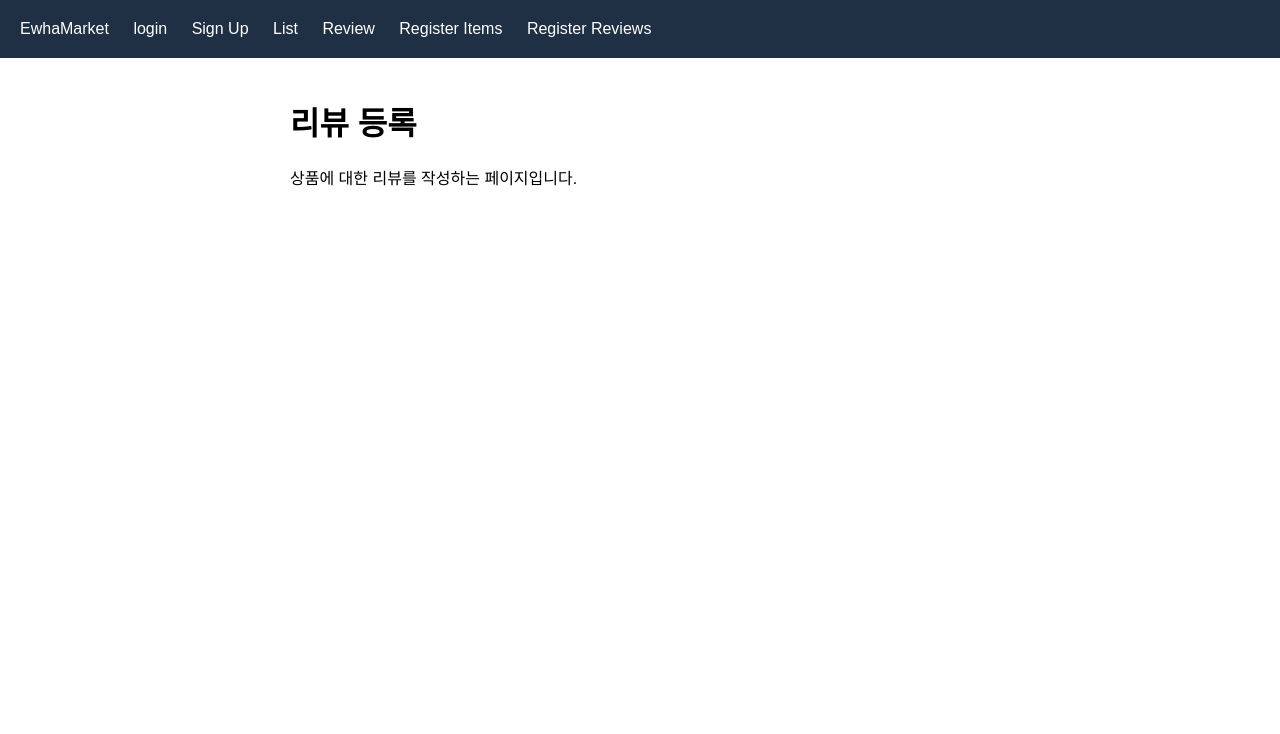
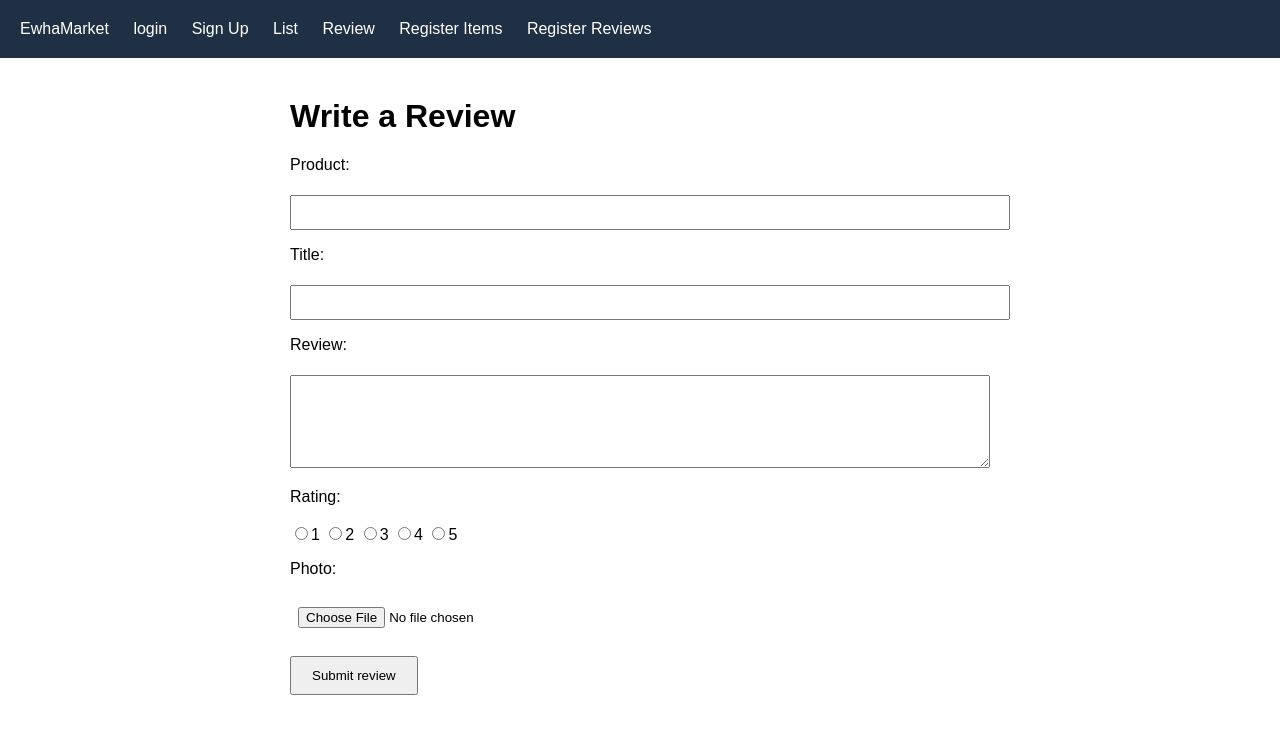
Before and after one commit to lunovia/2026_osp_project_-, a Flask app: page /reviews/register in a window 1280 px wide. Shown: the top 734 px of the page. Run offline with Flask 3, Linux system fonts and the light colour scheme; parts of the project's set-up code (start-up, migrations or seed data) failed here and were passed over.

Commit message:
리뷰 작성 페이지 추가

```diff
--- a/app.py
+++ b/app.py
@@ -109,8 +109,24 @@ def product_detail(name):
 
 
 @app.route("/reviews/register")
-def register_review():
-    return render_template("review_register.html")
+@app.route("/reviews/register/<name>")
+def register_review(name=""):
+    return render_template("review_register.html", name=name)
+
+
+@app.route("/submit_review_post", methods=["POST"])
+def submit_review_post():
+    photo = request.files.get("photo")
+    if not photo or not photo.filename or not allowed_file(photo.filename):
+        return "Invalid image format", 400
+
+    extension = photo.filename.rsplit(".", 1)[1].lower()
+    img_path = f"{uuid.uuid4().hex}.{extension}"
+    os.makedirs(app.config["UPLOAD_FOLDER"], exist_ok=True)
+    photo.save(os.path.join(app.config["UPLOAD_FOLDER"], img_path))
+
+    DB.reg_review(request.form, img_path)
+    return redirect(url_for("review_list"))
 
 
 @app.route("/reviews")
--- a/templates/product_detail.html
+++ b/templates/product_detail.html
@@ -30,6 +30,9 @@
             <p>Status: {{ product.status }}</p>
             <p>Email: {{ product.email }}</p> </div>
         </div>
+        <button type="button" onclick="location.href='{{ url_for('register_review', name=product.name) }}'">
+        Write a review
+        </button>
 
     </main>
 </body>
--- a/templates/review_register.html
+++ b/templates/review_register.html
@@ -1,8 +1,37 @@
 {% extends "base.html" %}
 
-{% block title %}리뷰 등록{% endblock %}
+{% block title %}Write a Review{% endblock %}
 
 {% block content %}
-<h1>리뷰 등록</h1>
-<p>상품에 대한 리뷰를 작성하는 페이지입니다.</p>
+<style>
+    textarea { width: 100%; margin-top: 5px; padding: 8px; box-sizing: border-box; }
+    .rating input { width: auto; }
+</style>
+
+<h1>Write a Review</h1>
+
+<form action="{{ url_for('submit_review_post') }}" method="post" enctype="multipart/form-data">
+    <p>Product:</p>
+    <input type="text" name="product_name" value="{{ name }}" required>
+
+    <p>Title:</p>
+    <input type="text" name="title" required>
+
+    <p>Review:</p>
+    <textarea id="review-body" name="body" rows="5" required></textarea>
+
+    <p>Rating:</p>
+    <div class="rating">
+        <input type="radio" name="rating" value="1" required>1
+        <input type="radio" name="rating" value="2">2
+        <input type="radio" name="rating" value="3">3
+        <input type="radio" name="rating" value="4">4
+        <input type="radio" name="rating" value="5">5
+    </div>
+
+    <p>Photo:</p>
+    <input type="file" name="photo" accept="image/png,image/jpeg,image/gif,image/webp" required>
+
+    <button type="submit">Submit review</button>
+</form>
 {% endblock %}
```
Also changed, not shown: database.py (+11 -0 lines).
